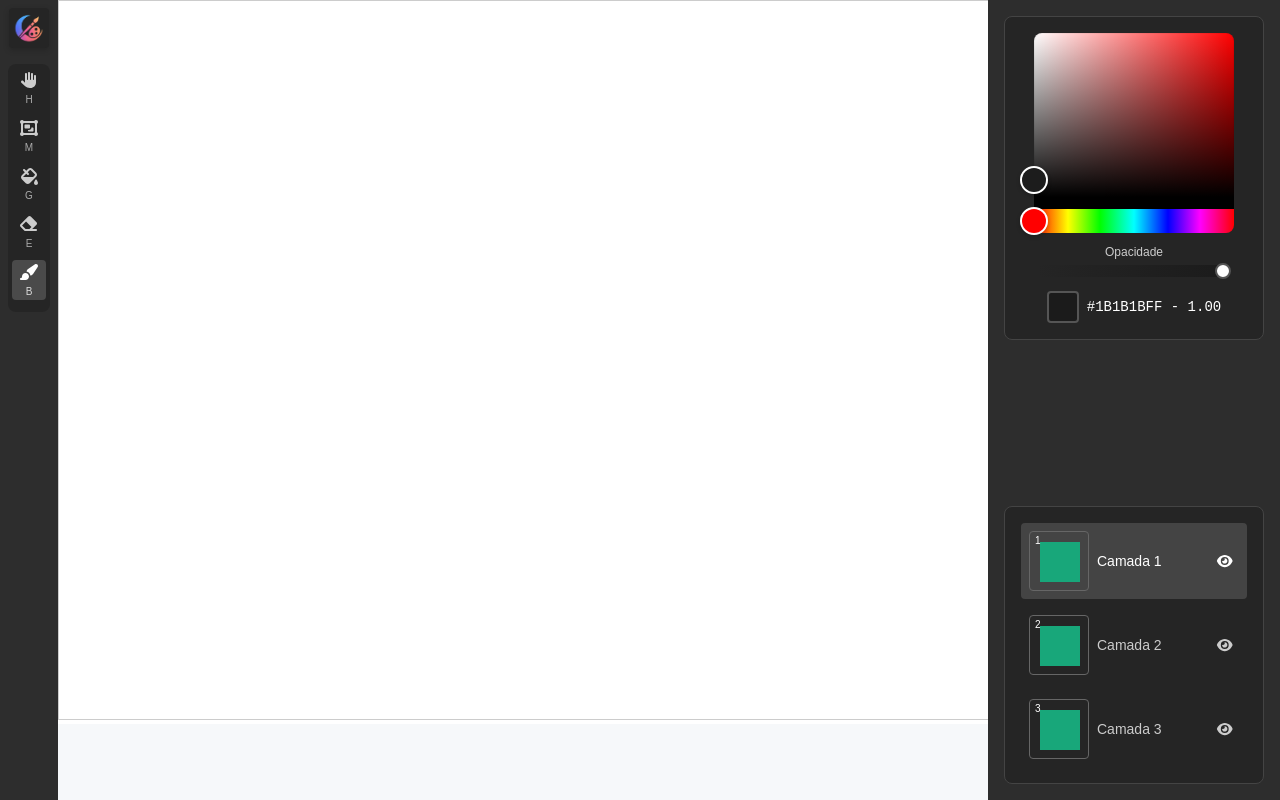
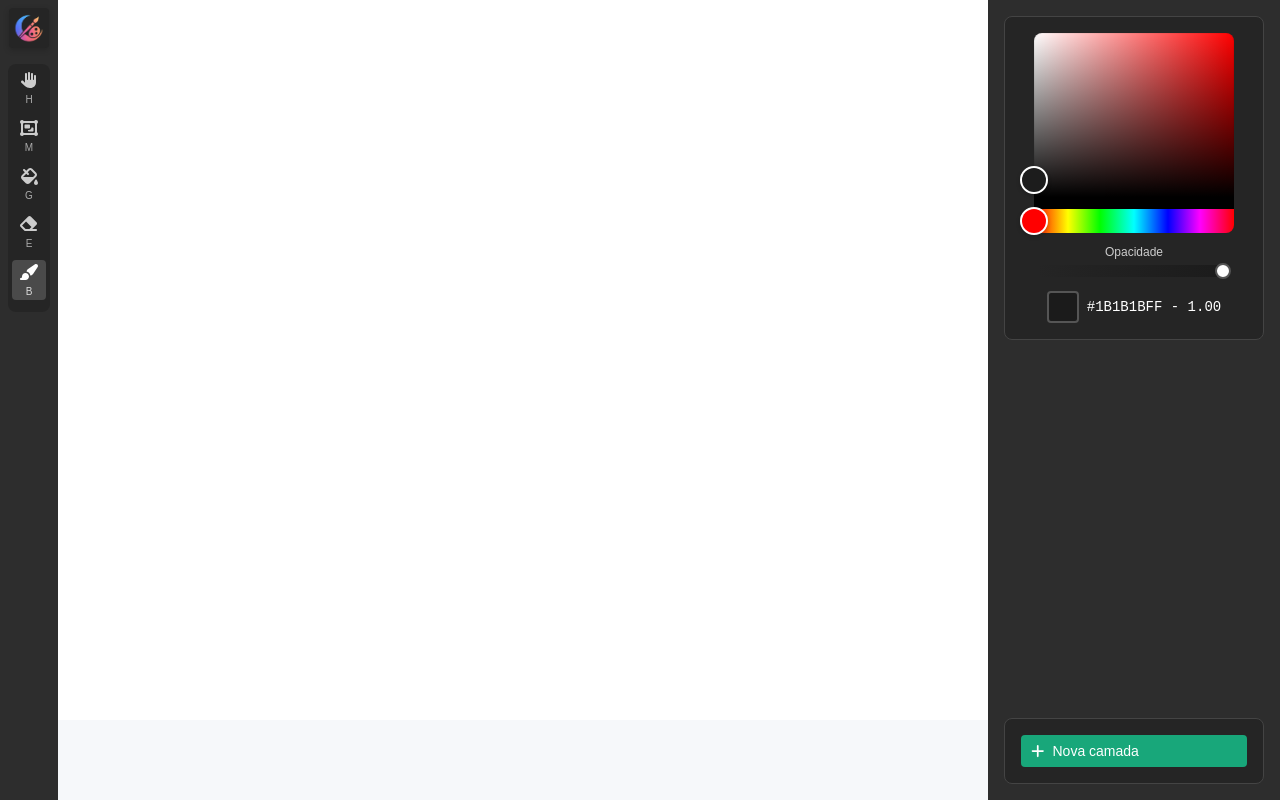
Before and after one commit to BryanChemp/Lunra, a React (Vite) app: page / in a window 1280 px wide. Built offline with nearby package versions, Linux system fonts and the light colour scheme.

Commit message:
Implementing layers

```diff
--- a/src/features/Canvas/Canvas.tsx
+++ b/src/features/Canvas/Canvas.tsx
@@ -2,9 +2,11 @@ import { useRef, useEffect, type FC } from "react"
 import styled from "styled-components"
 import DrawingCanvas from "../DrawingCanvas/DrawingCanvas"
 import { useCanvasStore } from "../../stores/useCanvasStore"
+import { useLayerStore } from "../../stores/useLayerStore"
 
 const Canvas: FC = () => {
   const { offset, scale, dragging, isSpace, setDragging, setIsSpace, moveOffset, zoomAt } = useCanvasStore()
+  const { layers, selectedLayerId } = useLayerStore()
 
   const lastPos = useRef({ x: 0, y: 0 })
   const containerRef = useRef<HTMLDivElement>(null)
@@ -15,7 +17,12 @@ const Canvas: FC = () => {
 
     const handleWheel = (e: WheelEvent) => {
       e.preventDefault()
-      zoomAt(e.clientX - el.getBoundingClientRect().left, e.clientY - el.getBoundingClientRect().top, e.deltaY, el.getBoundingClientRect())
+      zoomAt(
+        e.clientX - el.getBoundingClientRect().left,
+        e.clientY - el.getBoundingClientRect().top,
+        e.deltaY,
+        el.getBoundingClientRect()
+      )
     }
 
     el.addEventListener("wheel", handleWheel, { passive: false })
@@ -63,11 +70,21 @@ const Canvas: FC = () => {
           transformOrigin: "0 0",
         }}
       >
-        <DrawingCanvas
-          width={1270}
-          height={720}
-        />
-
+        {layers.map(layer =>
+          <DrawingCanvas
+            key={layer.id}
+            width={1270}
+            height={720}
+            layerId={layer.id}
+            style={{
+              position: "absolute",
+              top: 0,
+              left: 0,
+              zIndex: layer.zIndex,
+              pointerEvents: layer.id === selectedLayerId ? "auto" : "none",
+            }}
+          />
+        )}
       </CanvasWrapper>
     </Container>
   )
@@ -89,4 +106,6 @@ const CanvasWrapper = styled.div`
   top: 0;
   left: 0;
   background-color: #ffffff;
+  width: 1270px;
+  height: 720px;
 `
--- a/src/features/DrawingCanvas/DrawingCanvas.tsx
+++ b/src/features/DrawingCanvas/DrawingCanvas.tsx
@@ -1,28 +1,25 @@
 import { useRef, useEffect, type FC } from "react"
 import { useDrawingStore } from "../../stores/useDrawingStore"
 import { useCanvasStore } from "../../stores/useCanvasStore"
+import { useLayerStore } from "../../stores/useLayerStore"
 
 type Props = {
   width: number
   height: number
+  layerId: string
+  style?: React.CSSProperties
 }
 
-const DrawingCanvas: FC<Props> = ({
-  width,
-  height,
-}) => {
+const DrawingCanvas: FC<Props> = ({ width, height, layerId, style }) => {
   const canvasRef = useRef<HTMLCanvasElement | null>(null)
   const isDrawingRef = useRef(false)
   const lastPosRef = useRef<{ x: number; y: number } | null>(null)
 
-  const {
-    scale,
-    isSpace,
-    dragging
-  } = useCanvasStore();
+  const { scale, isSpace, dragging } = useCanvasStore()
   const brush = useDrawingStore((s) => s.brush)
+  const layer = useLayerStore((s) => s.layers.find((l) => l.id === layerId))
 
-  const isPanning = isSpace && dragging;
+  const isPanning = isSpace && dragging
 
   useEffect(() => {
     const c = canvasRef.current
@@ -48,18 +45,14 @@ const DrawingCanvas: FC<Props> = ({
   const rect = c.getBoundingClientRect()
   const px = (e as MouseEvent).clientX - rect.left
   const py = (e as MouseEvent).clientY - rect.top
-    const wrapper = c.parentElement!
-    const style = window.getComputedStyle(wrapper)
-    const t = style.transform === "none" ? new DOMMatrix() : new DOMMatrix(style.transform)
-    const inv = t.inverse()
-    const pt = new DOMPoint(px, py).matrixTransform(inv)
   const cssToCanvasX = c.width / rect.width
   const cssToCanvasY = c.height / rect.height
-    return { x: pt.x * cssToCanvasX, y: pt.y * cssToCanvasY, cssToCanvasX, cssToCanvasY }
+  return { x: px * cssToCanvasX, y: py * cssToCanvasY, cssToCanvasX, cssToCanvasY }
 }
 
+
   const startDrawing = (e: React.MouseEvent) => {
-    if (isSpace) return
+    if (isSpace || !layer?.visible) return
     if ("button" in e && e.button !== 0) return
     isDrawingRef.current = true
     const p = getLocalCanvasPoint(e)
@@ -72,16 +65,18 @@ const DrawingCanvas: FC<Props> = ({
   }
 
   const draw = (e: React.MouseEvent) => {
-    if (!isDrawingRef.current || !canvasRef.current || isPanning) return
+    if (!isDrawingRef.current || !canvasRef.current || isPanning || !layer?.visible) return
     const ctx = canvasRef.current.getContext("2d")
     if (!ctx) return
     ctx.setTransform(1, 0, 0, 1, 0, 0)
+
     const p = getLocalCanvasPoint(e)
     const last = lastPosRef.current
     if (!last) {
       lastPosRef.current = { x: p.x, y: p.y }
       return
     }
+
     const dx = p.x - last.x
     const dy = p.y - last.y
     const dist = Math.sqrt(dx * dx + dy * dy) || 0.0001
@@ -122,18 +117,24 @@ const DrawingCanvas: FC<Props> = ({
   }
 
   return (
-    <div>
     <canvas
       ref={canvasRef}
       width={width}
       height={height}
-        style={{ border: "1px solid #ccc", cursor: "crosshair" }}
+      style={{
+        position: "absolute",
+        top: 0,
+        left: 0,
+        cursor: "crosshair",
+        opacity: layer?.visible ? 1 : 0,
+        opacity: layer.visible ? 1 : 0,
+        ...style,
+      }}
       onMouseDown={startDrawing}
       onMouseUp={stopDrawing}
       onMouseLeave={stopDrawing}
       onMouseMove={draw}
     />
-    </div>
   )
 }
 
--- a/src/features/LayerPanel/LayerPanel.tsx
+++ b/src/features/LayerPanel/LayerPanel.tsx
@@ -1,51 +1,36 @@
-import { faEye, faEyeSlash } from "@fortawesome/free-solid-svg-icons"
+import { faEye, faEyeSlash, faPlus } from "@fortawesome/free-solid-svg-icons"
 import { FontAwesomeIcon } from "@fortawesome/react-fontawesome"
 import type { FC } from "react"
-import { useEffect, useRef, useState } from "react"
 import styled from "styled-components"
 import LayerPreview from "./components/LayerPreview"
-
-interface Layer {
-  id: string
-  name: string
-  visible: boolean
-}
+import { useLayerStore } from "../../stores/useLayerStore"
 
 const LayerPanel: FC = () => {
-  const [layers, setLayers] = useState<Layer[]>([
-    { id: "1", name: "Camada 1", visible: true },
-    { id: "2", name: "Camada 2", visible: true },
-    { id: "3", name: "Camada 3", visible: true },
-  ])
-  const [selectedLayer, setSelectedLayer] = useState<string>("1")
-
-  const toggleVisibility = (id: string) => {
-    setLayers(prev =>
-      prev.map(layer =>
-        layer.id === id ? { ...layer, visible: !layer.visible } : layer
-      )
-    )
-  }
+  const { layers, selectedLayerId, selectLayer, toggleVisibility, addLayer } = useLayerStore()
 
   return (
     <Container>
-      {layers.map(layer => (
+      <AddLayerButton onClick={() => addLayer()}>
+        <FontAwesomeIcon icon={faPlus} /> Nova camada
+      </AddLayerButton>
+
+      {layers.map((layer, index) => (
         <LayerItem
           key={layer.id}
-          $selected={layer.id === selectedLayer}
-          onClick={() => setSelectedLayer(layer.id)}
+          $selected={layer.id === selectedLayerId}
+          onClick={() => selectLayer(layer.id)}
         >
           <PreviewBox>
-            <LayerPreview layerId={layer.id} />
+            <LayerPreview index={index} layer={layer} />
           </PreviewBox>
 
           <LayerName>{layer.name}</LayerName>
 
           <VisibilityButton
-            $selected={layer.id === selectedLayer}
+            $selected={layer.id === selectedLayerId}
             onClick={(e) => { e.stopPropagation(); toggleVisibility(layer.id) }}
           >
-            <FontAwesomeIcon icon={layer.visible ? faEye : faEyeSlash}/>
+            <FontAwesomeIcon icon={layer.visible ? faEye : faEyeSlash} />
           </VisibilityButton>
         </LayerItem>
       ))}
@@ -68,13 +53,29 @@ const Container = styled.div`
   font-family: sans-serif;
 `
 
+const AddLayerButton = styled.button`
+  display: flex;
+  align-items: center;
+  gap: 6px;
+  padding: 8px;
+  border: none;
+  border-radius: 4px;
+  background: #18a77a;
+  color: #fff;
+  cursor: pointer;
+  font-size: 14px;
+  &:hover {
+    background: #149563;
+  }
+`
+
 const LayerItem = styled.div<{ $selected: boolean }>`
   display: flex;
   align-items: center;
   justify-content: space-between;
   gap: 8px;
   padding: 8px;
-  color: ${({ $selected }) => $selected ? "#ffffff" : "#cccccc"};
+  color: ${({ $selected }) => ($selected ? "#ffffff" : "#cccccc")};
   background: ${({ $selected }) => ($selected ? "#444" : "transparent")};
   border-radius: 4px;
   cursor: pointer;
@@ -100,7 +101,7 @@ const LayerName = styled.div`
 const VisibilityButton = styled.button<{ $selected: boolean }>`
   background: none;
   border: none;
-  color: ${({ $selected }) => $selected ? "#ffffff" : "#cccccc"};
+  color: ${({ $selected }) => ($selected ? "#ffffff" : "#cccccc")};
   cursor: pointer;
   font-size: 14px;
 `
--- a/src/features/LayerPanel/components/LayerPreview.tsx
+++ b/src/features/LayerPanel/components/LayerPreview.tsx
@@ -1,6 +1,12 @@
 import { useEffect, useRef, type FC } from "react"
+import type { Layer } from "../../../stores/useLayerStore"
 
-const LayerPreview: FC<{ layerId: string }> = ({ layerId }) => {
+interface Props {
+    index: number;
+    layer: Layer;
+}
+
+const LayerPreview: FC<Props> = ({ index, layer }) => {
   const canvasRef = useRef<HTMLCanvasElement | null>(null)
 
   useEffect(() => {
@@ -15,8 +21,8 @@ const LayerPreview: FC<{ layerId: string }> = ({ layerId }) => {
 
     ctx.fillStyle = "white"
     ctx.font = "10px sans-serif"
-    ctx.fillText(layerId, 5, 12)
-  }, [layerId])
+    ctx.fillText((index + 1).toString(), 5, 12)
+  }, [layer])
 
   return <canvas ref={canvasRef} width={60} height={60} />
 }
--- /dev/null
+++ b/src/stores/useLayerStore.ts
@@ -0,0 +1,62 @@
+import { create } from "zustand"
+
+export interface Layer {
+  id: string
+  name: string
+  visible: boolean
+  zIndex: number
+}
+
+interface LayerState {
+  layers: Layer[]
+  selectedLayerId: string | null
+  addLayer: (name?: string) => void
+  removeLayer: (id: string) => void
+  toggleVisibility: (id: string) => void
+  selectLayer: (id: string) => void
+  reorderLayer: (id: string, newIndex: number) => void
+}
+
+export const useLayerStore = create<LayerState>((set, get) => ({
+  layers: [],
+  selectedLayerId: "1",
+
+  addLayer: (name = `Camada ${get().layers.length + 1}`) => {
+    const newLayer: Layer = {
+      id: crypto.randomUUID(),
+      name,
+      visible: true,
+      zIndex: get().layers.length,
+    }
+    set(state => ({ layers: [...state.layers, newLayer], selectedLayerId: newLayer.id }))
+  },
+
+  removeLayer: (id) => {
+    set(state => ({
+      layers: state.layers.filter(l => l.id !== id),
+      selectedLayerId: state.selectedLayerId === id ? null : state.selectedLayerId
+    }))
+  },
+
+  toggleVisibility: (id) => {
+    set(state => ({
+      layers: state.layers.map(l =>
+        l.id === id ? { ...l, visible: !l.visible } : l
+      )
+    }))
+  },
+
+  selectLayer: (id) => set({ selectedLayerId: id }),
+
+  reorderLayer: (id, newIndex) => {
+    const layers = [...get().layers]
+    const index = layers.findIndex(l => l.id === id)
+    if (index === -1) return
+
+    const [removed] = layers.splice(index, 1)
+    layers.splice(newIndex, 0, removed)
+
+    const reordered = layers.map((l, i) => ({ ...l, zIndex: i }))
+    set({ layers: reordered })
+  },
+}))
```
Lines whose indentation alone changed are shown as unchanged.
